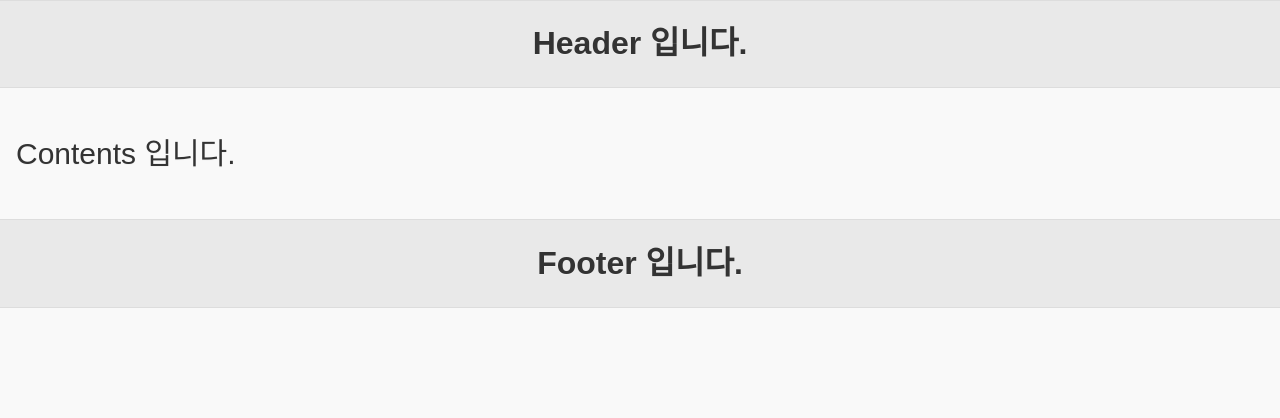
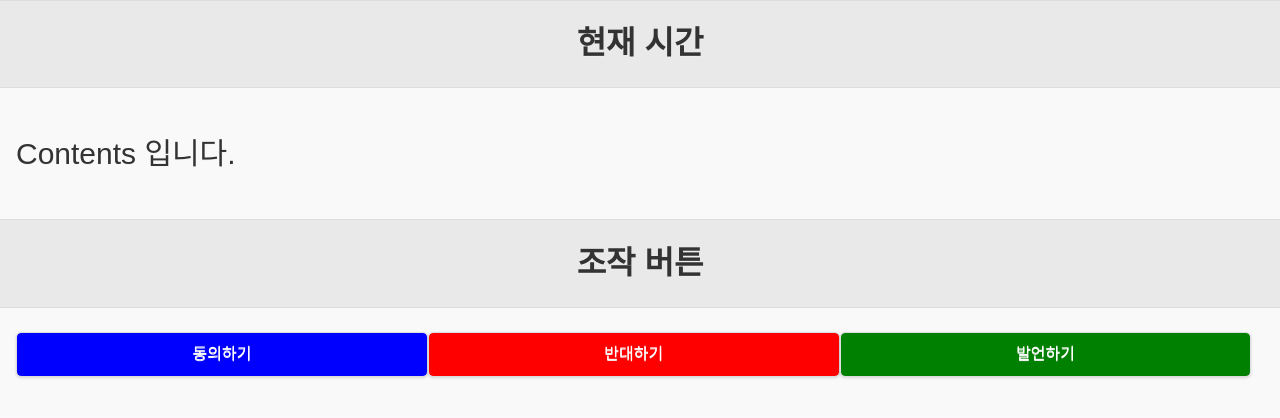
Before and after one commit to maist0126/Graduationwork, a plain HTML site: page index.html in a window 1280 px wide. Drawn offline with Linux system fonts and the light colour scheme.

Commit message:
update index

```diff
--- a/index.html
+++ b/index.html
@@ -14,14 +14,24 @@
 
 	<div data-role='page'>
 		<div data-role='header'>
-			<h1>Header 입니다.</h1>
+			<h1>현재 시간</h1>
 		</div>
 		<div data-role='content'>
 			<p>Contents 입니다.</p>
 		</div>
 		<div data-role='footer'>
-			<h2>Footer 입니다.</h2>
+			<h2>조작 버튼</h2>
 		</div>
-
+		<div data-role='content'>
+			<div style="float: left; width: 33%;">
+			<button type="button" style="color: #ffffff; background-color: blue; font-weight: 300;" onclick="alert('동의하기')"> 동의하기 </button>
+			</div>
+			<div style="float: left; width: 33%;">
+			<button type="button" style="color: #ffffff; background-color: red; font-weight: 300;" onclick="alert('반대하기')"> 반대하기 </button>
+			</div>
+			<div style="float: left; width: 33%;">
+			<button type="button" style="color: #ffffff; background-color: green; font-weight: 300;" onclick="alert('발언하기')"> 발언하기 </button>
+			</div>
+		</div>
 </body>
 </html>
```
